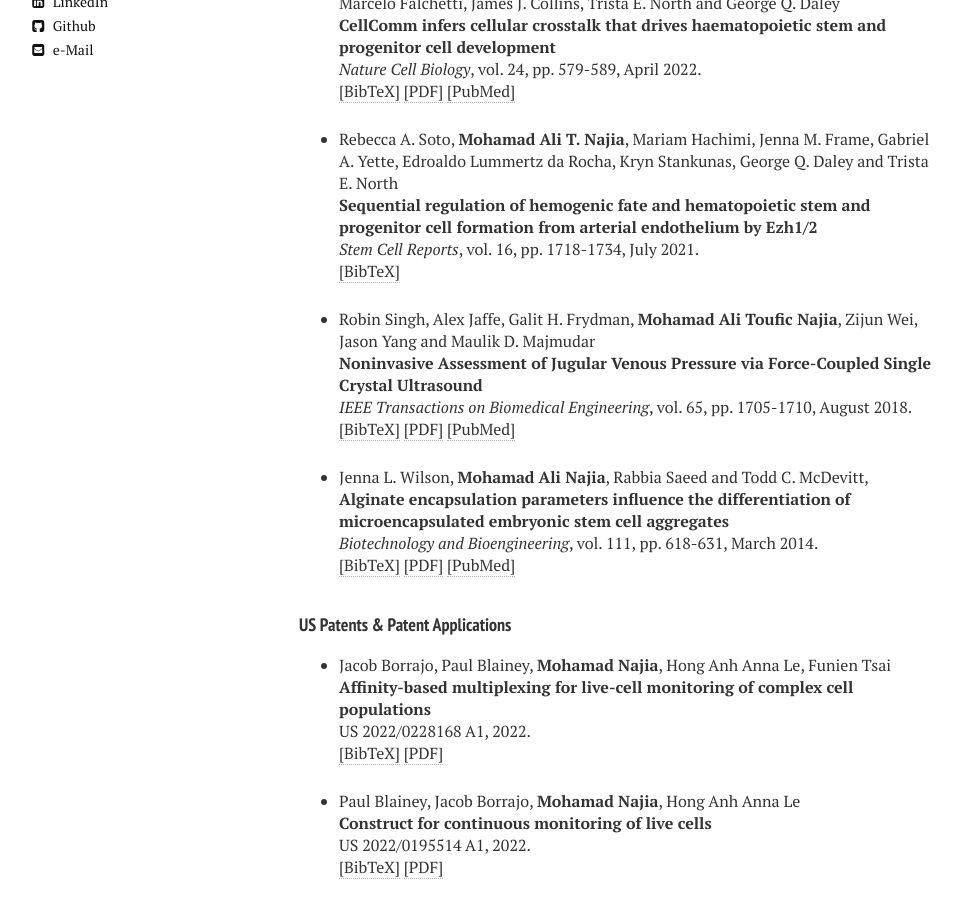
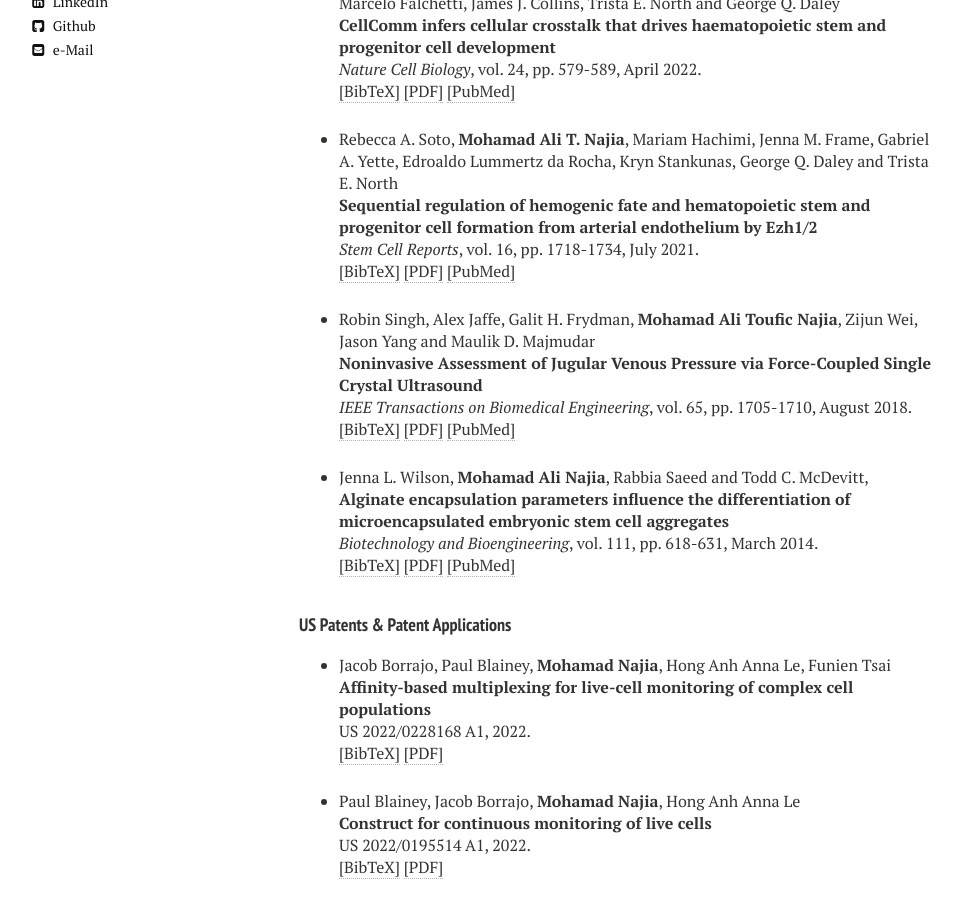
Before and after one commit to mnajia/mnajia.github.io, a Jekyll site: the page built from publications.md, in a window 1280 px wide and 900 px high, scrolled down 1072 px. Shown: the whole window, without its empty margins (21-983 px from the left). Built offline with Jekyll 4.4.1, drawn with Linux system fonts in a browser that asks for light colours; nearby versions of some CDN libraries.

Commit message:
first commit

```diff
--- a/_layouts/publications.html
+++ b/_layouts/publications.html
@@ -158,6 +158,7 @@ Rebecca A. Soto, <b>Mohamad Ali T. Najia</b>, Mariam Hachimi, Jenna M. Frame, Ga
 <i>Stem Cell Reports</i>, vol. 16, pp. 1718-1734, July 2021.
 <br />
 <a href="javascript:toggleBibtex('Soto2021')">[BibTeX]</a>
+<a href="https://reader.elsevier.com/reader/sd/pii/S2213671121002654?token=092394B59800403484F7694FF8A2541A1EC5DF204D8D86372A5ABB871E131F5C740E81D98056C10BF650D98047A3AAA8&originRegion=us-east-1&originCreation=20230313185913" target="_blank">[PDF]</a> <a href="https://pubmed.ncbi.nlm.nih.gov/34143974/"  target="_blank">[PubMed]</a>
 </p>
 <div id="bib_Soto2021" class="bibtex noshow">
 <pre>
```
